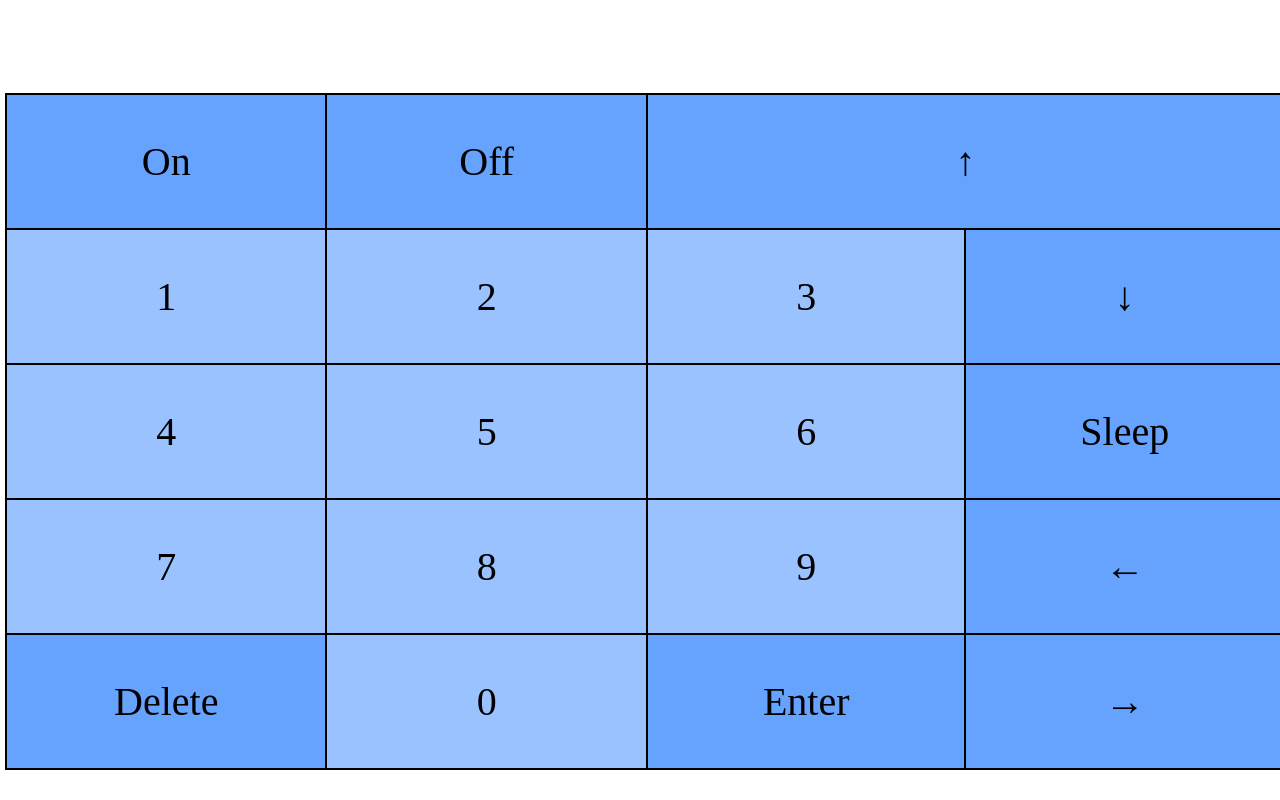
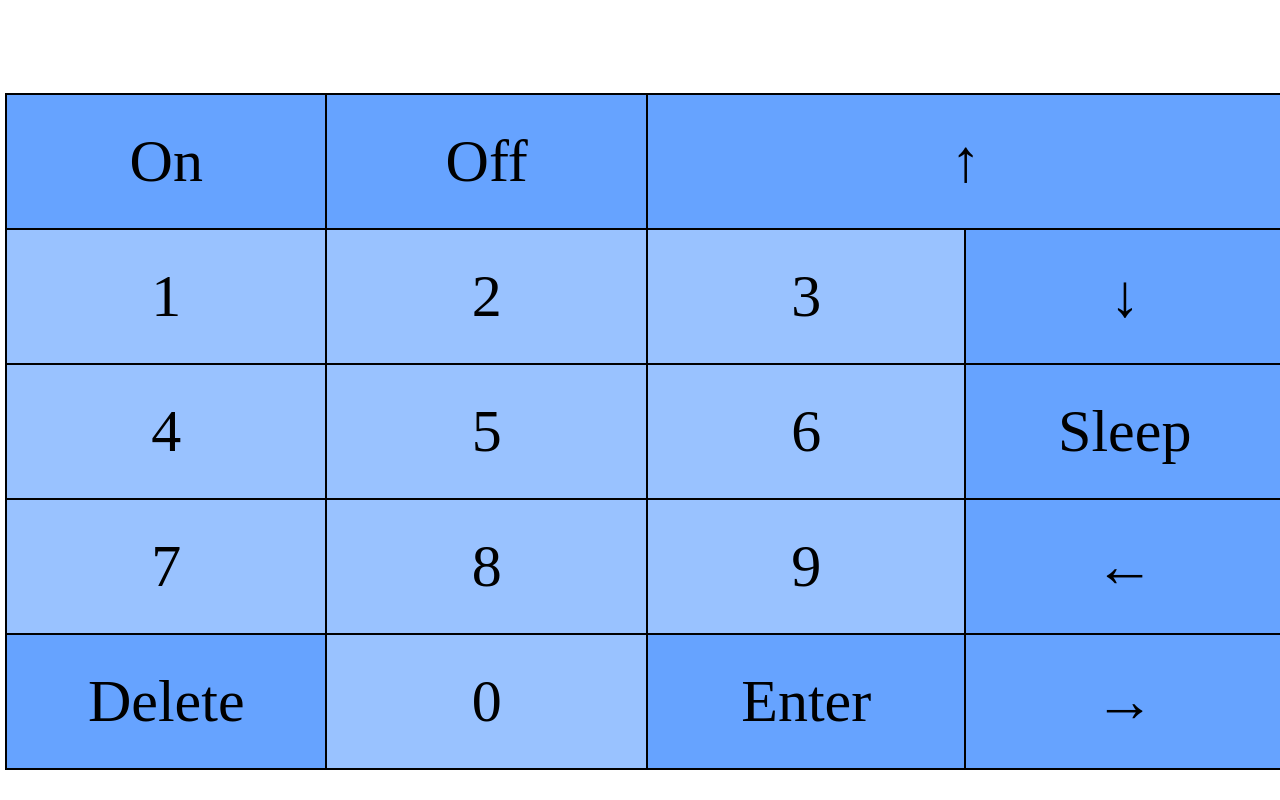
Before and after one commit to voje/RPI_Projector, a Flask app: page /remote in a window 1280 px wide. Run offline with Flask 2, Linux system fonts and the light colour scheme; parts of the project's set-up code (start-up, migrations or seed data) failed here and were passed over.

Commit message:
remote is FINE

```diff
--- a/slideshow_plus/flask_app/static/css/remote_old.css
+++ b/slideshow_plus/flask_app/static/css/remote_old.css
@@ -28,7 +28,7 @@
 }
 .key {
     background-color:#66a3ff;
-    font-size: 40px;
+    font-size: 60px;
     height: 10px;
 }
 .num {
--- a/slideshow_plus/flask_app/static/js/remote_old.js
+++ b/slideshow_plus/flask_app/static/js/remote_old.js
@@ -72,16 +72,26 @@ function clickHandler(e) {
                 }
                 body.className = "";
 
+		// blank button
                 if (!response["blank"] && response["projector_state"] === "on") {
                     key_on.className = "key green-bg"
                 } else {
                     key_on.className = "key"
                 }
+
+		// on button
                 if (response["blank"]) {
                     key_sleep.className = "key green-bg"
                 } else {
                     key_sleep.className = "key"
                 }
+
+		// of button
+		if (response["projector_state"] === "off") {
+			key_off.className = "key green-bg"
+		} else {
+			key_off.className = "key"
+		}
             } else if (this.status == 0) {
                 body.className = "red-bg";
             }
```
Also changed, not shown: 2 other files.
